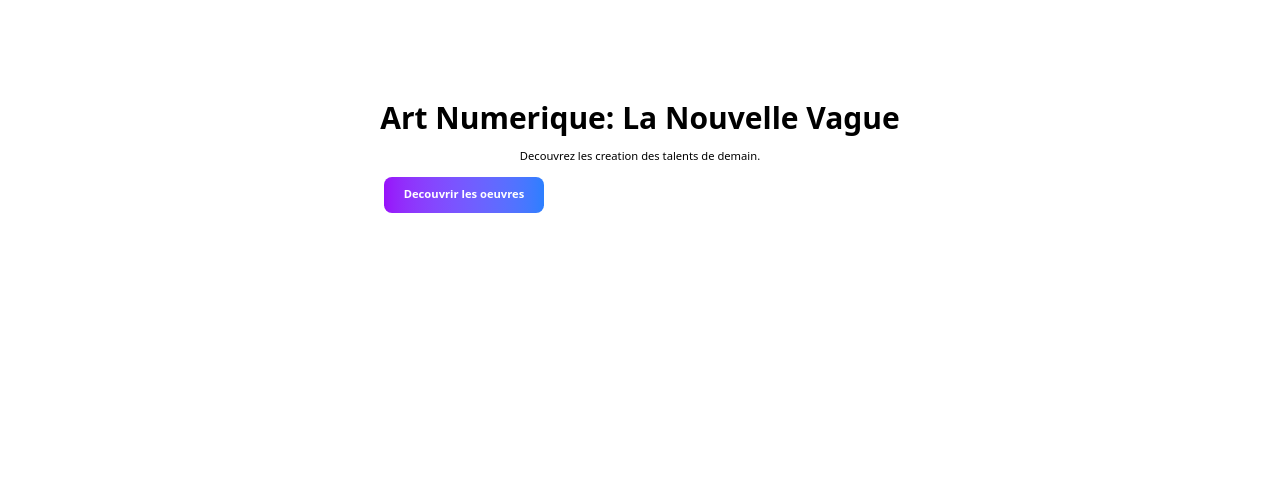
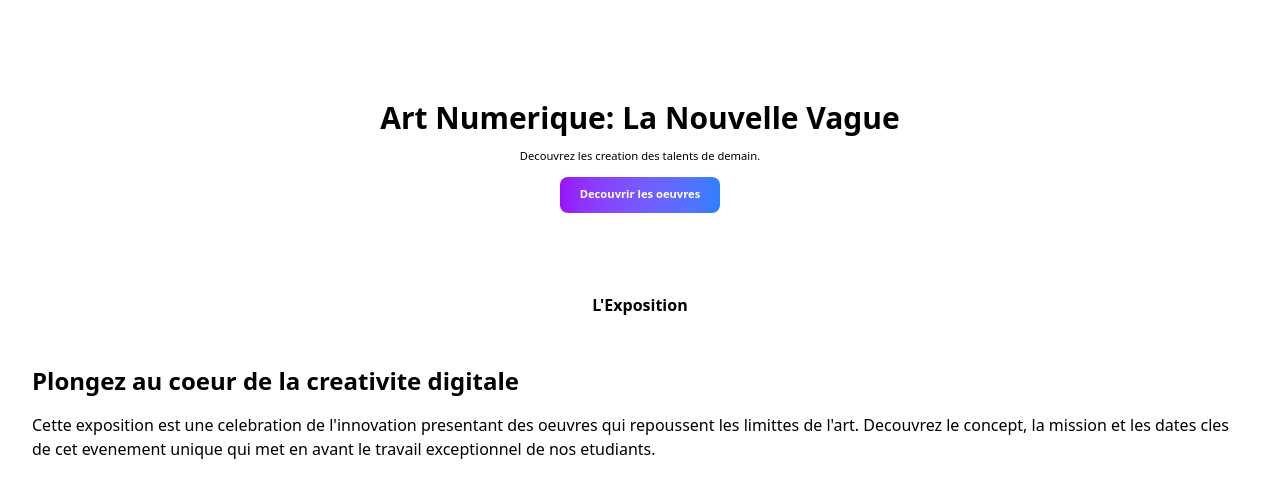
Before and after one commit to daryldjeugang-dot/IT_LAB_ArtNum, a plain HTML site: page index.html in a window 1280 px wide. Shown: the part 49-546 px from the top of the page. Drawn offline with nearby package versions, Linux system fonts and the light colour scheme.

Commit message:
SEction3

```diff
--- a/index.html
+++ b/index.html
@@ -6,8 +6,8 @@
     <title>ArtNum</title>
     <script src="https://cdn.jsdelivr.net/npm/@tailwindcss/browser@4"></script>
 </head>
-<body>
-    <nav class="flex justify-between p-[1.4rem]">
+<body class="w-screen">
+    <nav class="flex justify-between p-[1.4rem] w-full">
         <div>
             <img src="" alt="">
             <span class="font-bold">ArtNum</span>
@@ -15,12 +15,21 @@
         <img src="./assets/images/menu .svg" alt="" class="w-[1.5rem]">
     </nav>
 
-    <section class="flex flex-col gap-3">
+    <section class="flex flex-col gap-3 w-full">
         <h1 class="text-3xl font-bold text-center pt-[5rem]">Art Numerique: La Nouvelle Vague</h1>
-        <h2 class="text-[.7rem] text-center">Decouvrez les creation des talents de demain.</h2>
-        <button class="text-[.7rem] text-[#fff] font-bold rounded-lg  px-[.6rem] bg-gradient-to-r from-purple-600 to-blue-500 py-[.6rem] w-[10rem] mx-[30%]">Decouvrir les oeuvres</button>
+        <h2 class="text-[.7rem] text-center mx-auto">Decouvrez les creation des talents de demain.</h2>
+        <button class="text-[.7rem] text-[#fff] font-bold rounded-lg  px-[.6rem] bg-gradient-to-r from-purple-600 to-blue-500 py-[.6rem] w-[10rem] mx-auto">Decouvrir les oeuvres</button>
         </div>
     </section>
+    <!-- Section_2 -->
 
+    <section class="pt-[5rem]  mx-[2rem]">
+        <h1 class="font-bold text-center mb-[3rem]">L'Exposition</h1>
+        <h1 class="text-2xl font-semibold text-purple">Plongez au coeur de la creativite digitale</h1>
+        <h2 class="pt-[1rem]">Cette exposition est une celebration de l'innovation presentant des oeuvres qui repoussent les limittes de l'art. Decouvrez
+            le concept, la mission et les dates cles de cet evenement unique qui met en avant le travail exceptionnel de nos etudiants. </h2>
+    </section>
+
+    <!-- Section 3 -->
 </body>
 </html>
```
Also changed, not shown: assets/images/etoile.png (added).
